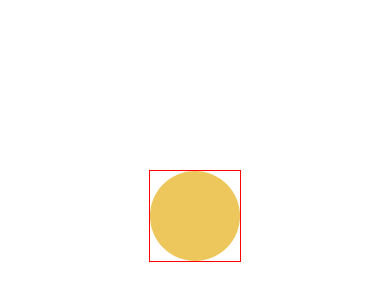
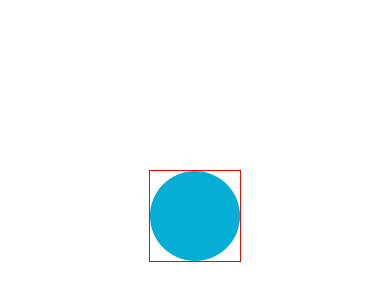
Before and after one commit to kasselTrankos/ats-components, a React Native app: screen / in a window 390 px wide. Shown: the part 206-506 px from the top of the page. Built offline with nearby package versions, Linux system fonts and the light colour scheme.

Commit message:
feat(); with bg color

```diff
--- a/App.js
+++ b/App.js
@@ -14,7 +14,7 @@ export default function App() {
         justifyContent: 'space-around',
         backgroundColor: '#FFF'
       }}>
-      <Water top="0%" />
+      <Water top="0%" backgroundColor="#06AED5" />
 
       </View>
     </View>
--- a/src/Water.js
+++ b/src/Water.js
@@ -6,7 +6,7 @@ const Water = props => {
   const radius = 50;
   const {
     top ='0%',
-    background = '#EDC75C',
+    backgroundColor = '#EDC75C',
     borderWidth = 0,
     borderColor = '#333',
 
@@ -28,7 +28,7 @@ const Water = props => {
             height="100%"
             fill="#fff"
             strokeWidth="0"
-            stroke={background}
+            stroke={backgroundColor}
             maskUnits="userSpaceOnUse"
           />
         </Mask>
@@ -38,7 +38,7 @@ const Water = props => {
           cx={radius}
           cy={radius}
           fill-opacity="1"
-          fill={background} />
+          fill={backgroundColor} />
       </Defs>
       <Use href="#Circle" mask="url(#Mask)" />
       {/* <Circle
```
